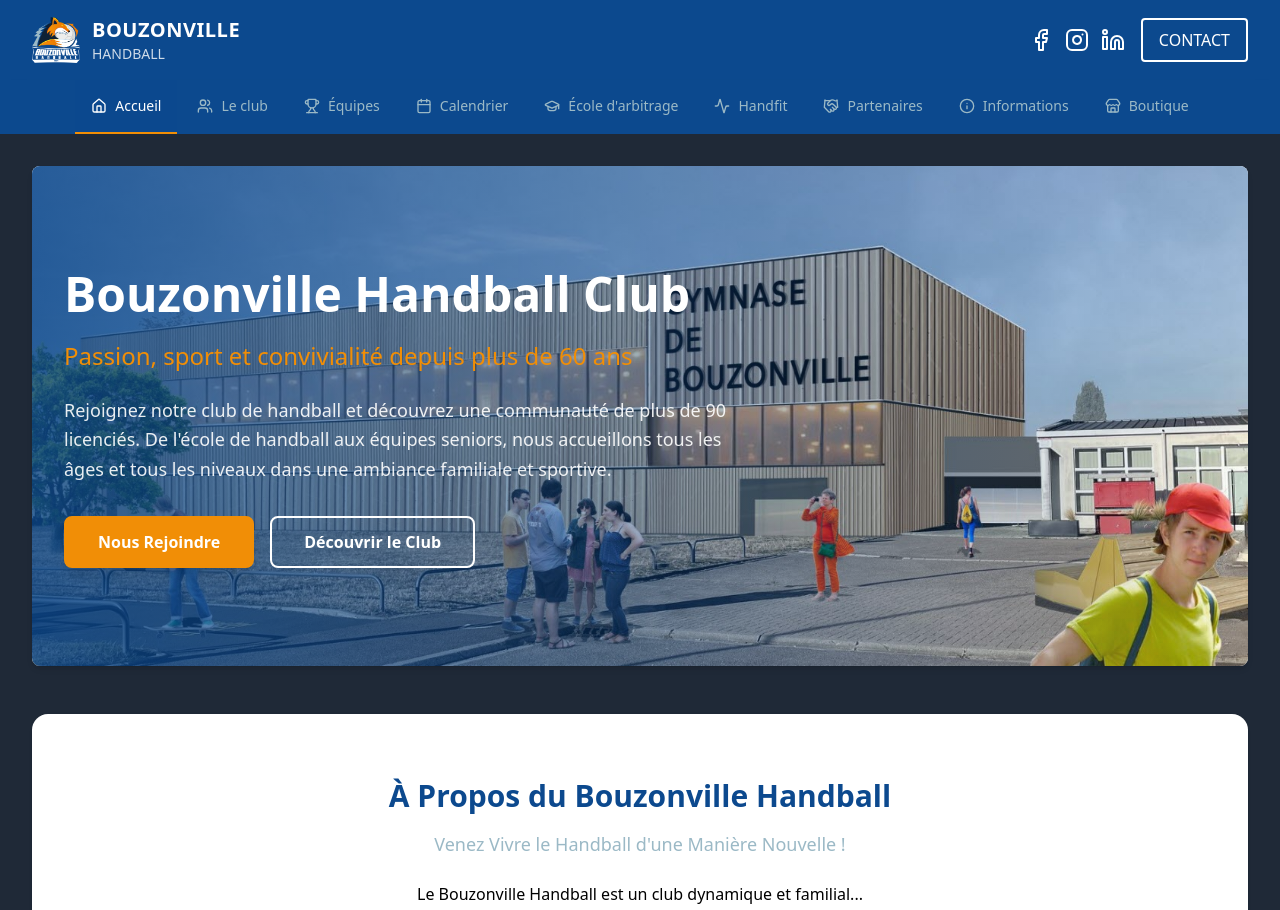
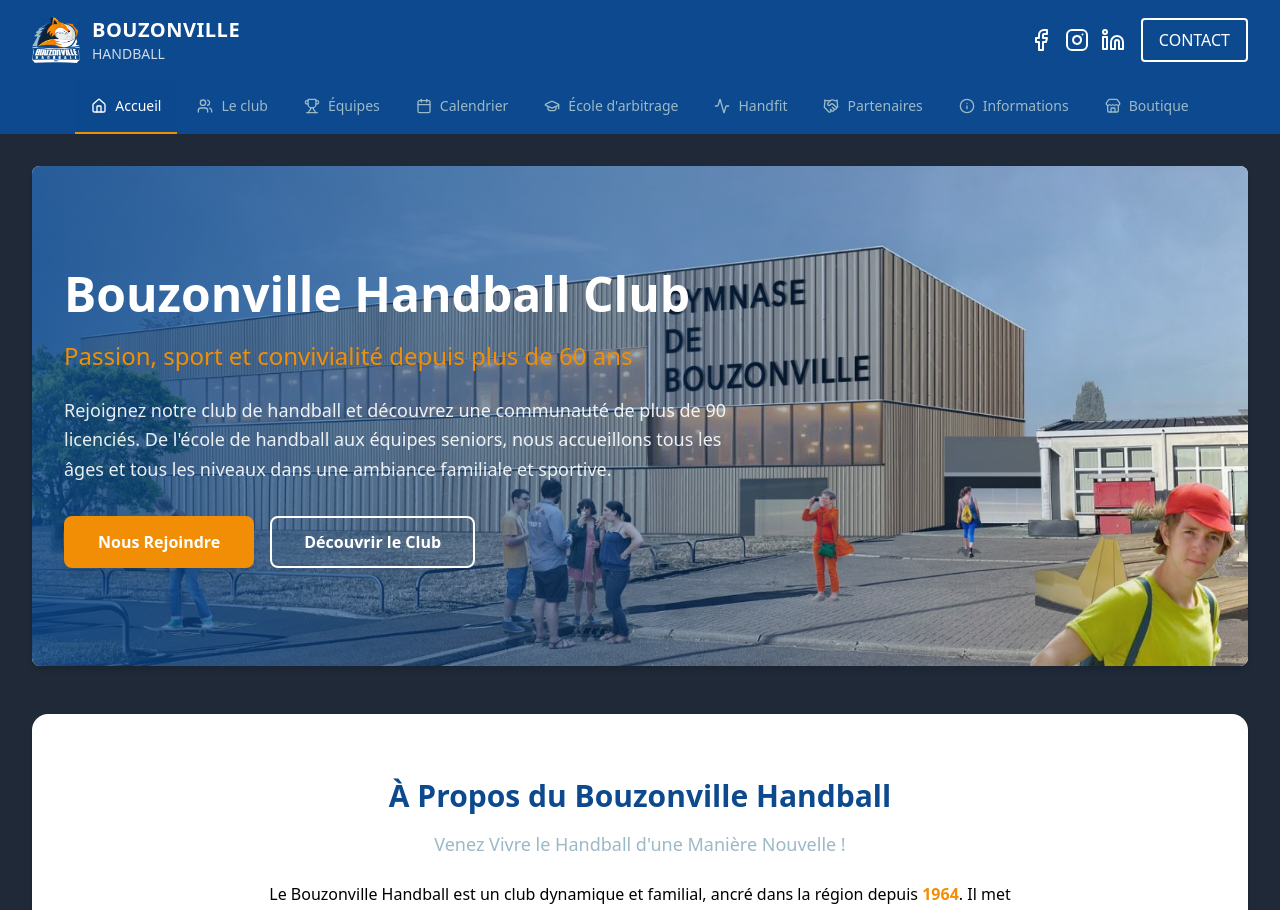
Before and after one commit to LoricBndn/bouzonville-handball-site, a Next.js app: page / in a window 1280 px wide. Shown: the top 910 px of the page. Built offline with nearby package versions, Linux system fonts and the light colour scheme.

Commit message:
Update club descriptions in About and Hero sections
Enhanced the About and Hero components with more detailed information about the club's history, values, and focus on youth development. Improved clarity and formatting for better readability.

```diff
--- a/src/components/home/About.tsx
+++ b/src/components/home/About.tsx
@@ -10,7 +10,11 @@ export default function About() {
         Venez Vivre le Handball d&apos;une Manière Nouvelle !
       </p>
       <p className="text-dark max-w-3xl mx-auto mb-8">
-        Le Bouzonville Handball est un club dynamique et familial...
+        Le Bouzonville Handball est un club dynamique et familial, ancré
+        dans la région depuis{" "}
+        <span className="text-secondary font-bold">1964</span>. Il met
+        l&apos;accent sur la formation des jeunes, la compétition et la
+        transmission des valeurs du sport.
       </p>
       <Link
         href="/inscription"
--- a/src/components/home/Hero.tsx
+++ b/src/components/home/Hero.tsx
@@ -22,7 +22,10 @@ export default function Hero() {
               Passion, sport et convivialité depuis plus de 60 ans
             </h2>
             <p className="text-sm sm:text-base md:text-lg mb-8 text-white/90 leading-relaxed">
-              Rejoignez notre club de handball et découvrez une communauté de plus de 90 licenciés. De l'école de handball aux équipes seniors, nous accueillons tous les âges et tous les niveaux dans une ambiance familiale et sportive.
+              Rejoignez notre club de handball et découvrez une communauté
+              de plus de 90 licenciés. De l&apos;école de handball aux
+              équipes seniors, nous accueillons tous les âges et tous les
+              niveaux dans une ambiance familiale et sportive.
             </p>
             <div className="flex space-x-4">
               <Link
```
